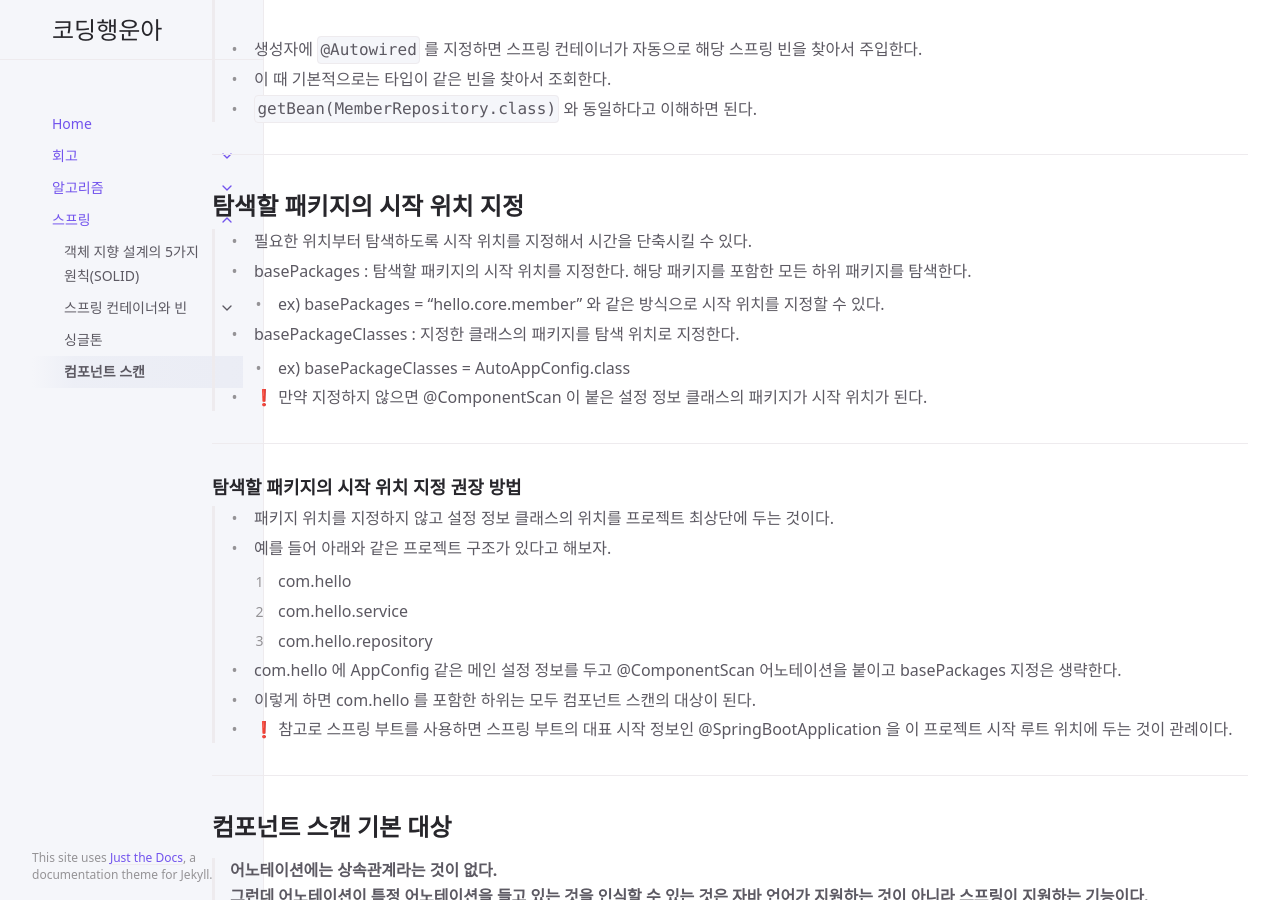
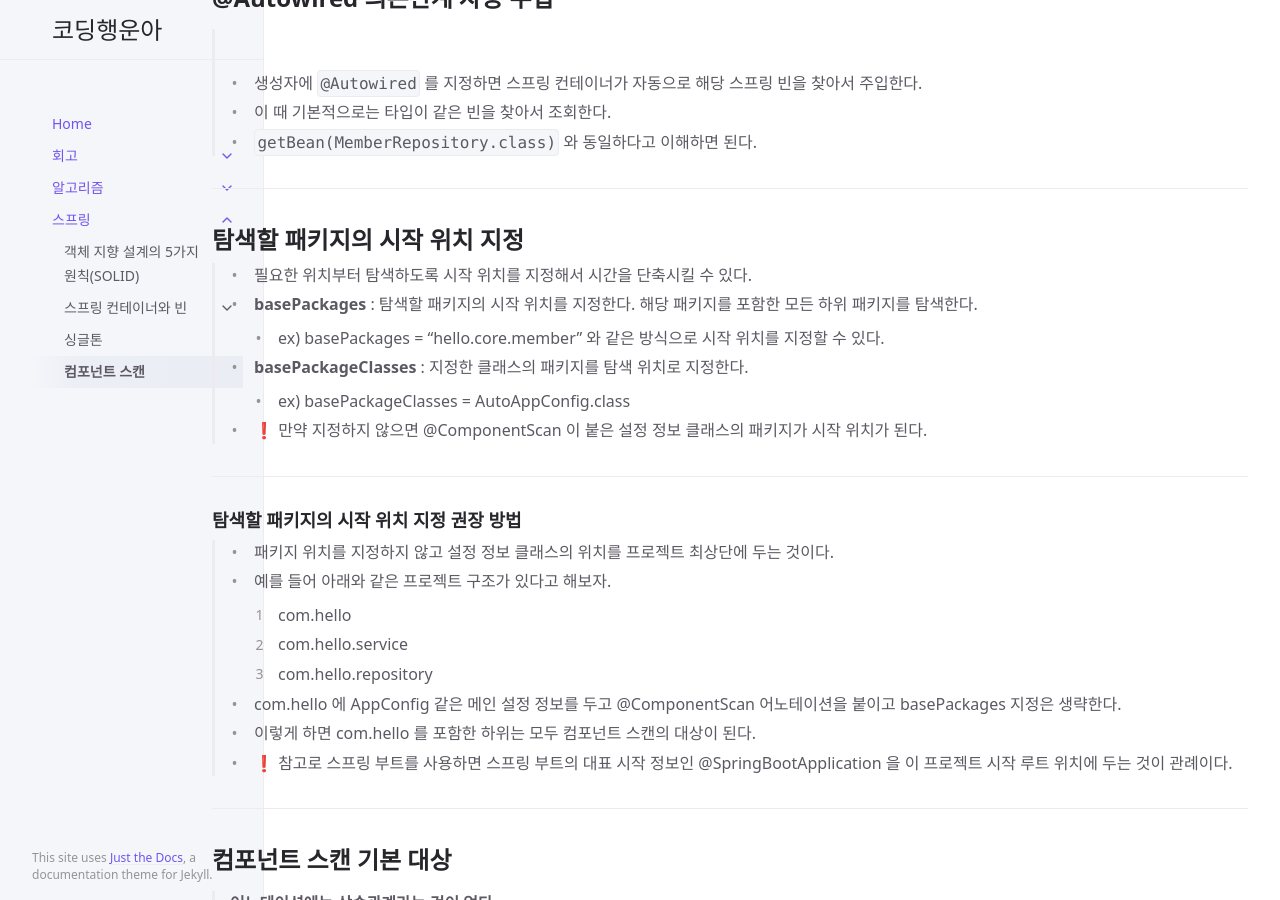
Before and after one commit to luckhunger/luckhunger-github.io, a Jekyll site: the page built from docs/springCoreBasic/componentScan.md, in a window 1280 px wide and 900 px high, scrolled down 1840 px. Built offline with Jekyll 4.4.1, drawn with Linux system fonts in a browser that asks for light colours; some of the changed text lies outside the part shown.

Commit message:
내용 추가 및 수정

```diff
--- a/docs/springCoreBasic/componentScan.md
+++ b/docs/springCoreBasic/componentScan.md
@@ -68,9 +68,9 @@ public class AutoAppConfig {
 
 ## **탐색할 패키지의 시작 위치 지정**
 > + 필요한 위치부터 탐색하도록 시작 위치를 지정해서 시간을 단축시킬 수 있다.
-> + basePackages : 탐색할 패키지의 시작 위치를 지정한다. 해당 패키지를 포함한 모든 하위 패키지를 탐색한다.
+> + **basePackages** : 탐색할 패키지의 시작 위치를 지정한다. 해당 패키지를 포함한 모든 하위 패키지를 탐색한다.
 >   + ex) basePackages = "hello.core.member" 와 같은 방식으로 시작 위치를 지정할 수 있다.
-> + basePackageClasses : 지정한 클래스의 패키지를 탐색 위치로 지정한다.
+> + **basePackageClasses** : 지정한 클래스의 패키지를 탐색 위치로 지정한다.
 >   + ex) basePackageClasses = AutoAppConfig.class
 > + ❗ 만약 지정하지 않으면 @ComponentScan 이 붙은 설정 정보 클래스의 패키지가 시작 위치가 된다.
 
@@ -108,8 +108,8 @@ public class AutoAppConfig {
 ---
 
 ## **필터**
-> + **<font color='#0101DF'>includeFilters</font>** : 컴포넌트 스캔 대상을 추가로 지정한다.
-> + **<font color='#0101DF'>excludeFilters</font>** : 컴포넌트 스캔에서 제외할 대상을 지정한다.
+> + **includeFilters** : 컴포넌트 스캔 대상을 추가로 지정한다.
+> + **excludeFilters** : 컴포넌트 스캔에서 제외할 대상을 지정한다.
 > + 사실 `@Component 면 충분`하기 때문에 includeFilters를 사용할 일은 거의 없다.
 > + `excludeFilters`는 간혹 사용하지만 이 또한 많이 쓰지는 않는다.
 
```
Also changed, not shown: other parts of docs/springCoreBasic/componentScan.md (+7 -2 lines).
